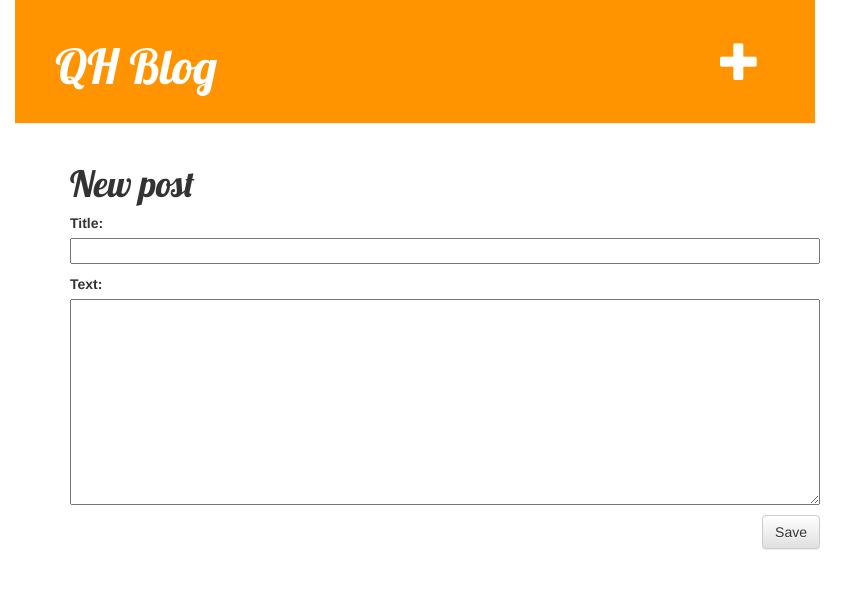
After one commit to charliecn/django-sample-blog, a Django app: page /post/new/ in a window 1280 px wide. The commit adds this page. Shown: the top 589 px of the page, without its empty margins (0-868 px from the left). Run offline with Django 3.2, Linux system fonts and the light colour scheme; some libraries are stand-ins or nearby versions.

Commit message:
Added views and templates to create and edit blogs

```diff
--- /dev/null
+++ b/blog/forms.py
@@ -0,0 +1,7 @@
+from django import forms
+from .models import Post
+
+class PostForm(forms.ModelForm):
+	class Meta:
+		model = Post
+		fields = ('title','text',)
--- a/blog/static/css/blog.css
+++ b/blog/static/css/blog.css
@@ -12,6 +12,7 @@ body {
     background-color: #ff9400;
     margin-top: 0;
     padding: 20px 20px 20px 40px;
+    max-width:800px;
 }
 
 .page-header h1, .page-header h1 a, .page-header h1 a:visited, .page-header h1 a:active {
@@ -48,6 +49,15 @@ h1, h2, h3, h4 {
     margin-right: 20px;
 }
 
+.plus-icon{
+    float:right;
+    margin-right: 35px;
+}
+
+.glyphicon, .glyphicon-plus{
+    font-size: 30pt;
+}
+
 .post {
     margin-bottom: 70px;
 }
@@ -55,3 +65,7 @@ h1, h2, h3, h4 {
 .post h1 a, .post h1 a:visited {
     color: #000000;
 }
+
+.glyphicon-pencil{
+    font-size: 15pt;
+}
--- a/blog/templates/blog/base.html
+++ b/blog/templates/blog/base.html
@@ -1,6 +1,5 @@
 
 {% load staticfiles %}
-
 
 <html>
     <head>
@@ -14,7 +13,7 @@
 
     <body>
 	    <div class="page-header">
-	        <h1><a href="/">QH Blog</a></h1>
+	        <h1><a href="/">QH Blog</a><a class = "plus-icon"href="{% url 'post_new' %}"><span class="glyphicon glyphicon-plus"></span></a></h1>
 	    </div>
 	    <div class="content container">
 	        <div class="row">
--- a/blog/templates/blog/post_detail.html
+++ b/blog/templates/blog/post_detail.html
@@ -8,6 +8,8 @@
 				{{ post.published_date}}
 			</div>
 		{% endif %}
+		<a class="btn btn-default" href="{% url 'post_edit' pk=post.pk %}"><span class="glyphicon glyphicon-pencil"></span></a>
+
 		<h1>{{ post.title }}</h1>
 		<p>{{ post.text|linebreaks }}</p>
 	</div>
--- /dev/null
+++ b/blog/templates/blog/post_edit.html
@@ -0,0 +1,10 @@
+{% extends 'blog/base.html' %}
+
+{% block content %}
+	<h1>New post</h1>
+	<form method="POST" class="post-form">{% csrf_token %}
+		{{ form.as_p }}
+		<button type="submit" class="save btn btn-default">Save</button>
+	</form>
+
+{% endblock %}
--- a/blog/urls.py
+++ b/blog/urls.py
@@ -4,5 +4,7 @@ from . import views
 
 urlpatterns = [
 	url(r'^$',views.post_list,name='post_list'),
-	url(r'^post/(?P<pk>[0-9]+)/$',views.post_detail,name='post_detail')
+	url(r'^post/(?P<pk>[0-9]+)/$',views.post_detail,name='post_detail'),
+	url(r'^post/new/$', views.post_new,name='post_new'),
+	url(r'^post/(?P<pk>[0-9]+)/edit/$',views.post_edit,name='post_edit'),
 ]
--- a/blog/views.py
+++ b/blog/views.py
@@ -1,6 +1,7 @@
-from django.shortcuts import render,get_object_or_404
+from django.shortcuts import render,get_object_or_404,redirect
 from .models import Post
 from django.utils import timezone
+from .forms import PostForm
 
 # Create your views here.
 
@@ -11,3 +12,31 @@ def post_list(request):
 def post_detail(request,pk):
 	post = get_object_or_404(Post,pk=pk)
 	return render(request, 'blog/post_detail.html',{'post':post})
+
+def post_new(request):
+	if request.method == "POST":
+		form = PostForm(request.POST)
+		if form.is_valid():
+			post = form.save(commit=False)
+			post.author = request.user
+			post.published_date = timezone.now()
+			post.save()
+			return redirect('post_detail',pk=post.pk)
+	else:
+		form = PostForm()
+
+	return render(request,'blog/post_edit.html',{'form':form})
+
+def post_edit(request,pk):
+	post = get_object_or_404(Post,pk=pk)
+	if request.method== "POST":
+		form = PostForm(request.POST,instance=post)
+		if form.is_valid():
+			post = form.save(commit=False)
+			post.author = request.user
+			post.published_date = timezone.now()
+			post.save()
+			return redirect('post_detail',pk=post.pk)
+	else:
+		form = PostForm(instance=post)
+	return render(request,'blog/post_edit.html',{'form':form})
```
